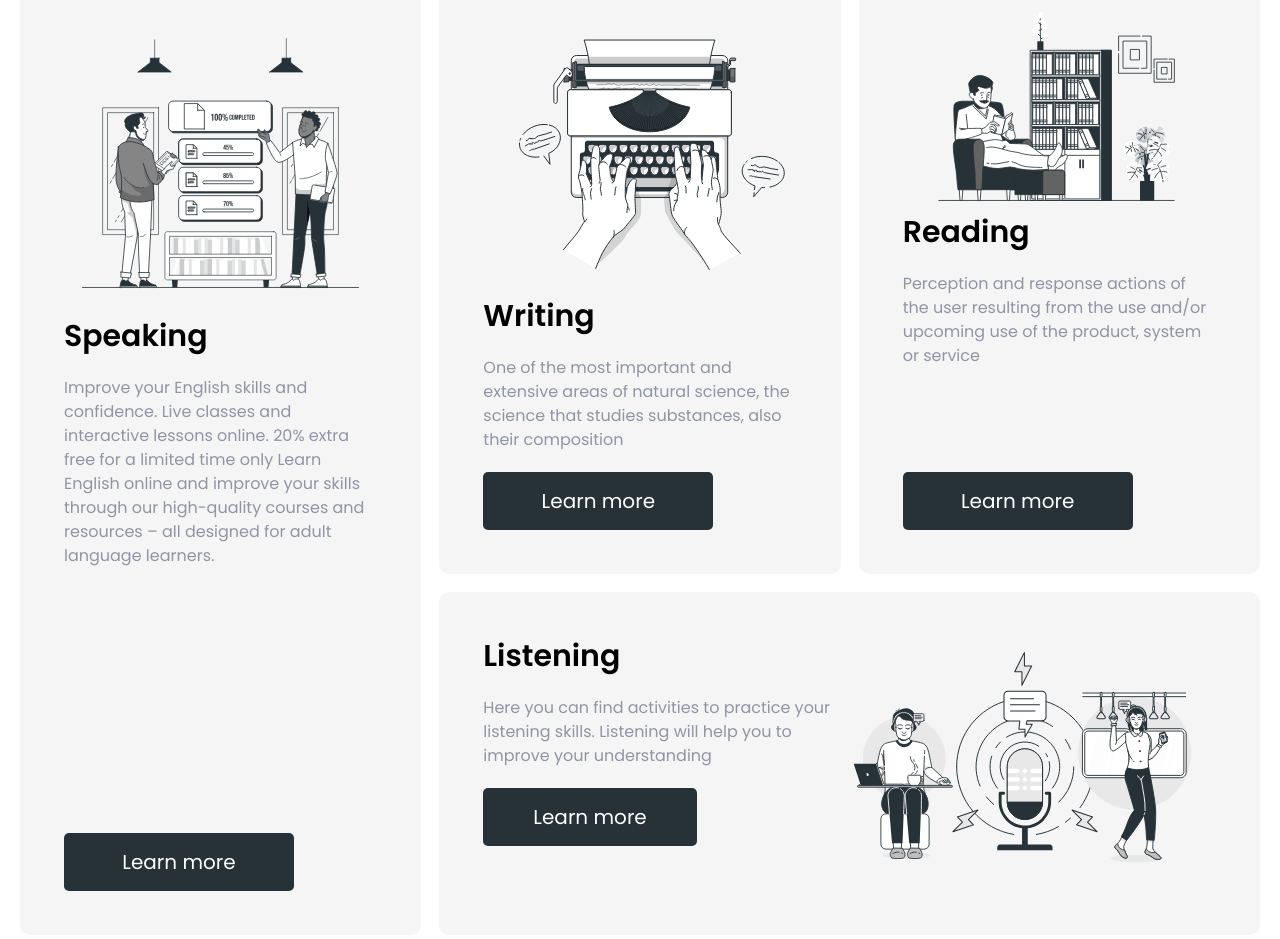
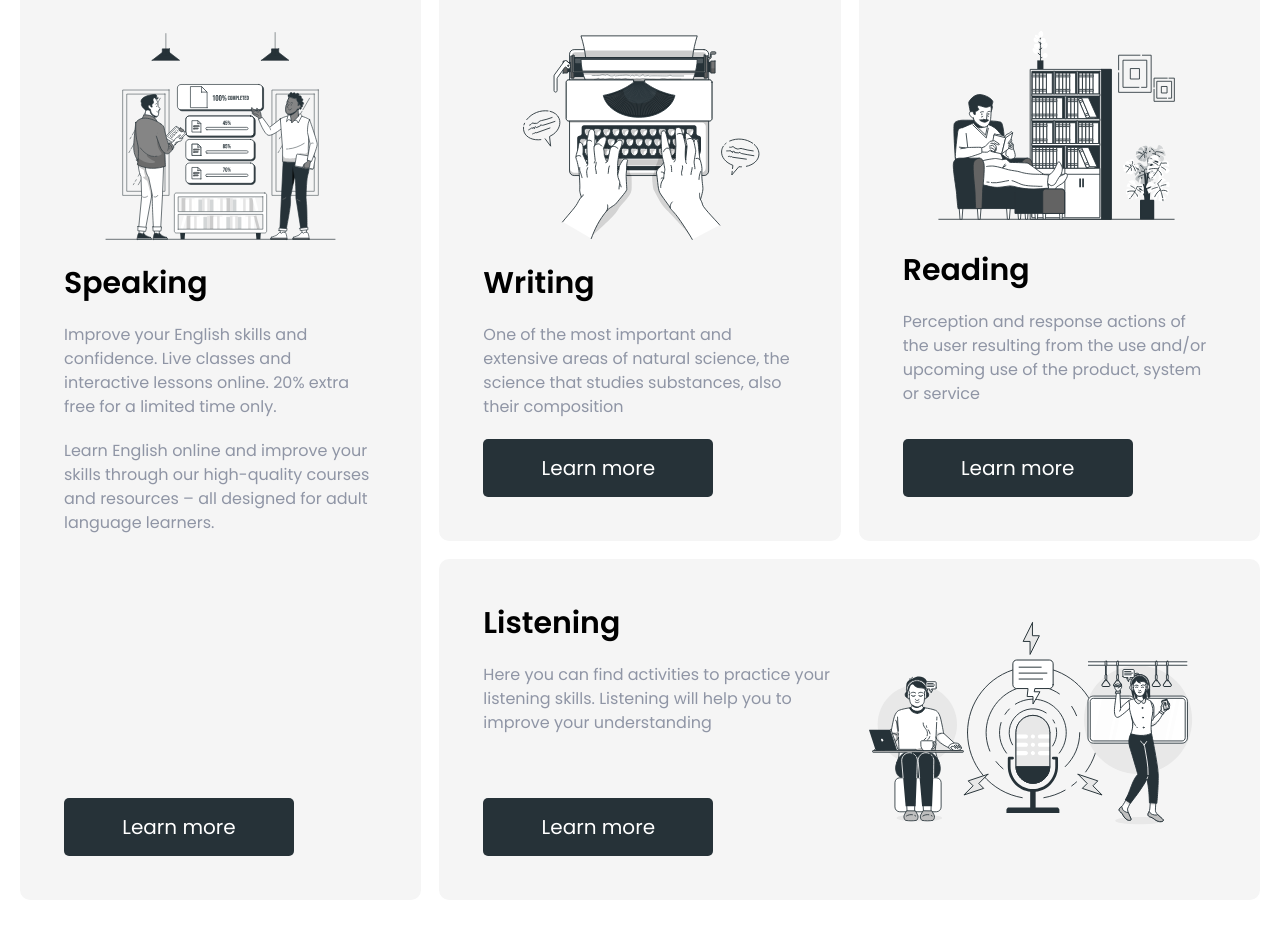
Before and after one commit to GunterCW/language-school, a website: page app/index.html in a window 1280 px wide. Shown: the part 1103-2042 px from the top of the page. Drawn offline with Linux system fonts and the light colour scheme; files that its build step writes are made by us from their sources.

Commit message:
feature(media): FIX cards paddings

```diff
--- a/app/index.html
+++ b/app/index.html
@@ -64,41 +64,57 @@
           <h2 class="section__title title">Skills</h2>
           <div class="section-skills">
             <div class="section__card">
+              <div class="section__card-img">
                 <img src="./src/img/section-card-speaking.svg" alt="" />
+              </div>
+              <div class="section__card-content">
                 <h3 class="section__card-title">Speaking</h3>
                 <p class="section__card-description">
                   Improve your English skills and confidence. Live classes and
                   interactive lessons online. 20% extra free for a limited time
-                only Learn English online and improve your skills through our
+                  only.
+                </p>
+                <p class="section__card-description">
+                  Learn English online and improve your skills through our
                   high-quality courses and resources – all designed for adult
                   language learners.
                 </p>
 
                 <button class="button section__card-button">Learn more</button>
               </div>
+            </div>
             <div class="section__card">
+              <div class="section__card-img">
                 <img src="./src/img/section-card-writing.svg" alt="" />
+              </div>
+              <div class="section__card-content">
                 <h3 class="section__card-title">Writing</h3>
                 <p class="section__card-description">
                   One of the most important and extensive areas of natural
                   science, the science that studies substances, also their
                   composition
                 </p>
-
                 <button class="button section__card-button">Learn more</button>
               </div>
+            </div>
             <div class="section__card">
+              <div class="section__card-img">
                 <img src="./src/img/section-card-reading.svg" alt="" />
+              </div>
+              <div class="section__card-content">
                 <h3 class="section__card-title">Reading</h3>
                 <p class="section__card-description">
                   Perception and response actions of the user resulting from the
                   use and/or upcoming use of the product, system or service
                 </p>
-
                 <button class="button section__card-button">Learn more</button>
               </div>
-            <div class="section__card">
-              <div>
+            </div>
+            <div class="section__card section__card--horizontal">
+              <div class="section__card-img">
+                <img src="./src/img/section-card-listening.svg" alt="" />
+              </div>
+              <div class="section__card-content">
                 <h3 class="section__card-title">Listening</h3>
                 <p class="section__card-description">
                   Here you can find activities to practice your listening
@@ -107,7 +123,6 @@
 
                 <button class="button section__card-button">Learn more</button>
               </div>
-              <img src="./src/img/section-card-listening.svg" alt="" />
             </div>
           </div>
         </section>
--- a/app/src/scss/styles.scss
+++ b/app/src/scss/styles.scss
@@ -217,9 +217,27 @@ button {
   &__card {
     background-color: #f5f5f5;
     border-radius: 10px;
+    padding: 44px;
     display: flex;
     flex-direction: column;
-    padding: 44px;
+
+    &-img {
+      max-height: 260px;
+
+      height: 100%;
+
+      img {
+        width: 100%;
+        height: 100%;
+      }
+    }
+
+    &-content {
+      display: flex;
+      flex-direction: column;
+      justify-content: space-between;
+      height: 100%;
+    }
     &-title {
       font-weight: 600;
       font-size: 30px;
@@ -241,10 +259,19 @@ button {
         align-self: end;
       }
     }
-    &:last-child {
+    &--horizontal {
+      display: flex;
+      flex-direction: row-reverse;
+      justify-content: space-between;
+      align-items: center;
       grid-column: span 2;
-      display: flex;
-      flex-direction: row;
+
+      .section__card-content {
+        max-width: 50%;
+      }
+      .section__card-img img {
+        min-height: unset;
+      }
     }
 
     &-button {
@@ -355,10 +382,12 @@ button {
     flex-direction: column;
     justify-content: space-between;
     height: 100%;
+    flex: 1;
     img {
       margin-bottom: 40px;
       max-width: 380px;
       max-height: 280px;
+      height: 100%;
     }
     &-title {
       font-weight: 600;
```
Also changed, not shown: app/src/css/style.min.css. Lines whose indentation alone changed are shown as unchanged.
